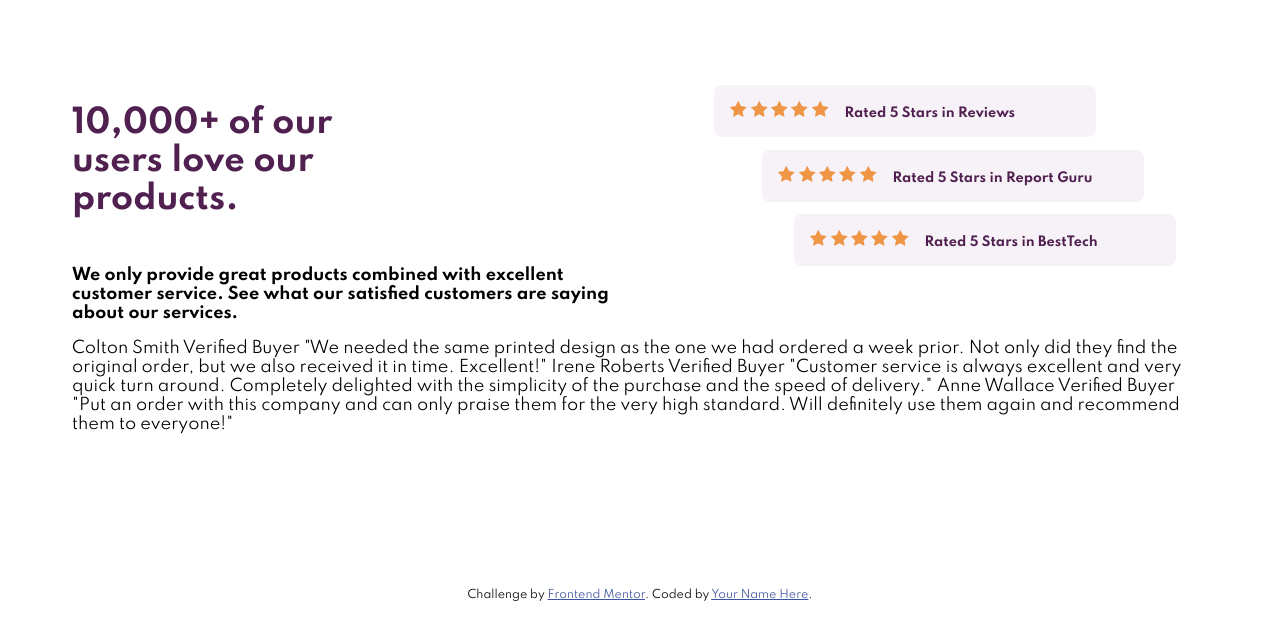
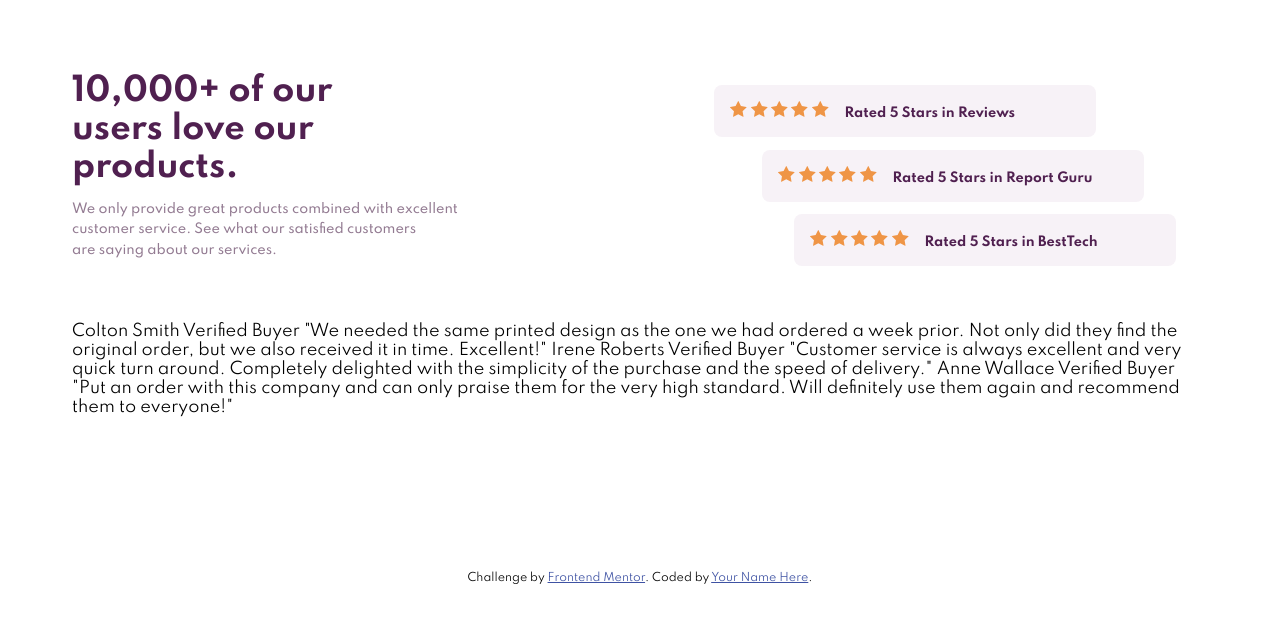
Before and after one commit to samseen/social-proof-section, a plain HTML site: page index.html in a window 1280 px wide. Drawn offline with Linux system fonts and the light colour scheme.

Commit message:
Styled the header and sub header text of the banner.

```diff
--- a/index.html
+++ b/index.html
@@ -34,7 +34,7 @@
           <p class="header-text">
             10,000+ of our users love our products.
           </p>
-          <p class="sub-text"><strong>We only provide great products combined with excellent customer service. See what our satisfied customers are saying about our services.</strong> </p>
+          <p class="sub-text">We only provide great products combined with excellent <br> customer service. See what our satisfied customers <br> are saying about our services.</p>
         </div>
         <div class="right-container">
           <div class="star-ratings">
--- a/style.css
+++ b/style.css
@@ -22,6 +22,17 @@ body {
     font-weight: 700;
     font-size: 200%;
     width: 300px;
+}
+
+p.header-text {
+    margin: 0;
+}
+
+.sub-text {
+    color: hsl(303, 10%, 53%);
+    font-size: 80%;
+    line-height: 1.6;
+    font-weight: 500;
 }
 
 .right-container {
```
